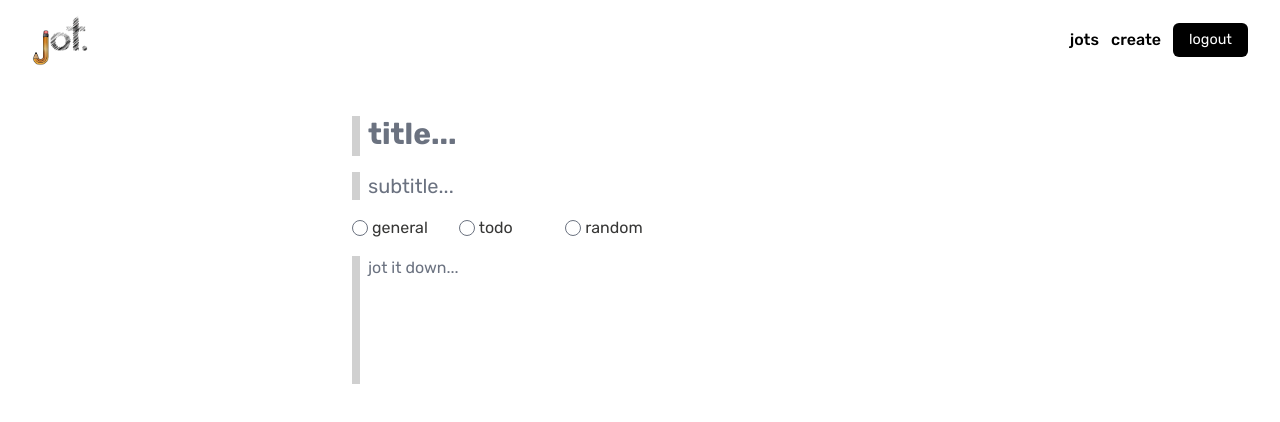
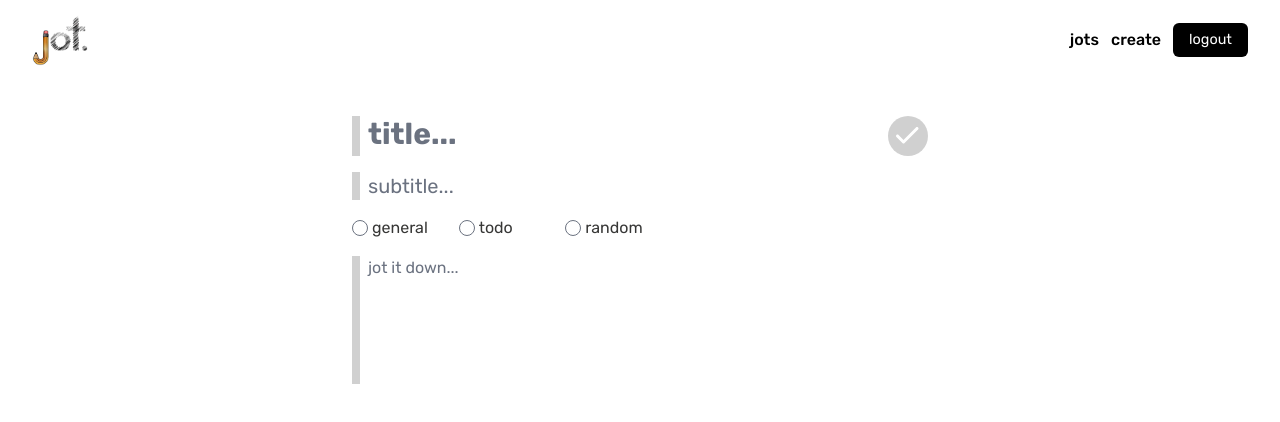
Before and after one commit to m-oniqu3/next-jot, a Next.js app: page /jots/create in a window 1280 px wide. Shown: the top 422 px of the page. Built offline with nearby package versions, Linux system fonts and the light colour scheme.

Commit message:
added button and styled radio inputs

```diff
--- a/src/app/jots/create/page.tsx
+++ b/src/app/jots/create/page.tsx
@@ -1,5 +1,6 @@
 "use client";
 
+import Image from "next/image";
 import { RefObject, useRef } from "react";
 
 const CreateNote = () => {
@@ -17,9 +18,18 @@ const CreateNote = () => {
   };
 
   return (
-    <form className="w-full max-w-xl mx-auto flex flex-col gap-4 text-[#373736]">
+    <form className="w-full max-w-xl mx-auto flex flex-col gap-4 text-[#373736] relative">
+      <figure className="bg p-2 h-[40px] w-[40px] rounded-[100%] absolute right-0 cursor-pointer hover:bg-black transition-all ease-in-out duration-300">
+        <Image
+          src="/assets/checkmark.svg"
+          alt="checkmark"
+          className="w-full h-full"
+          width={20}
+          height={20}
+        />
+      </figure>
       <textarea
-        className="textarea text-3xl font-bold h-10 focus:ring-0"
+        className="textarea text-3xl font-bold h-10 focus:ring-0 w-[88%]"
         placeholder="title..."
         onInput={(e: React.ChangeEvent<HTMLTextAreaElement>) =>
           handleInput(e, titleRef, 2.5)
@@ -38,17 +48,32 @@ const CreateNote = () => {
 
       <div className="grid grid-cols-3  max-w-xs">
         <span className="flex justify-start items-center gap-1">
-          <input type="radio" name="category" value="general" />
+          <input
+            type="radio"
+            name="category"
+            value="general"
+            className="checked:bg-black checked:hover:bg-black checked:active:bg-black checked:focus:bg-black focus:bg-black focus:outline-none focus:ring-1 focus:ring-black"
+          />
           <label htmlFor="general"> general</label>
         </span>
 
         <span className="flex justify-start items-center gap-1">
-          <input type="radio" name="category" value="todo" />
+          <input
+            type="radio"
+            name="category"
+            value="todo"
+            className="checked:bg-black checked:hover:bg-black checked:active:bg-black checked:focus:bg-black focus:bg-black focus:outline-none focus:ring-1 focus:ring-black"
+          />
           <label htmlFor="todo"> todo</label>
         </span>
 
         <span className="flex justify-start items-center gap-1">
-          <input type="radio" name="category" value="random" />
+          <input
+            type="radio"
+            name="category"
+            value="random"
+            className="checked:bg-black checked:hover:bg-black checked:active:bg-black checked:focus:bg-black focus:bg-black focus:outline-none focus:ring-1 focus:ring-black"
+          />
           <label htmlFor="random"> random</label>
         </span>
       </div>
--- a/src/styles/globals.css
+++ b/src/styles/globals.css
@@ -8,13 +8,11 @@
   box-sizing: border-box;
 }
 
-
 :root {
   --foreground-rgb: 0, 0, 0;
   --background-start-rgb: 214, 219, 220;
   --background-end-rgb: 255, 255, 255;
 }
-
 
 @media (prefers-color-scheme: dark) {
   :root {
@@ -28,17 +26,25 @@
   .textarea {
     border: none;
     border-left: 8px solid rgba(55, 55, 54, 0.23);
-    width: 100%;
+    /* width: 100%; */
     resize: none;
-
-    padding: 0 .5rem;
-
+    padding: 0 0.5rem;
   }
 
   .textarea:focus {
     outline: none;
     border-left: 8px solid rgba(55, 55, 54, 0.23);
     width: 100%;
+  }
+
+  .bg {
+    background-color: rgba(55, 55, 54, 0.23);
+  }
+
+  .checked {
+
+    accent-color: rgb(55, 55, 54);
+    cursor: pointer;
 
   }
 }
```
Also changed, not shown: public/assets/checkmark.svg (added).
